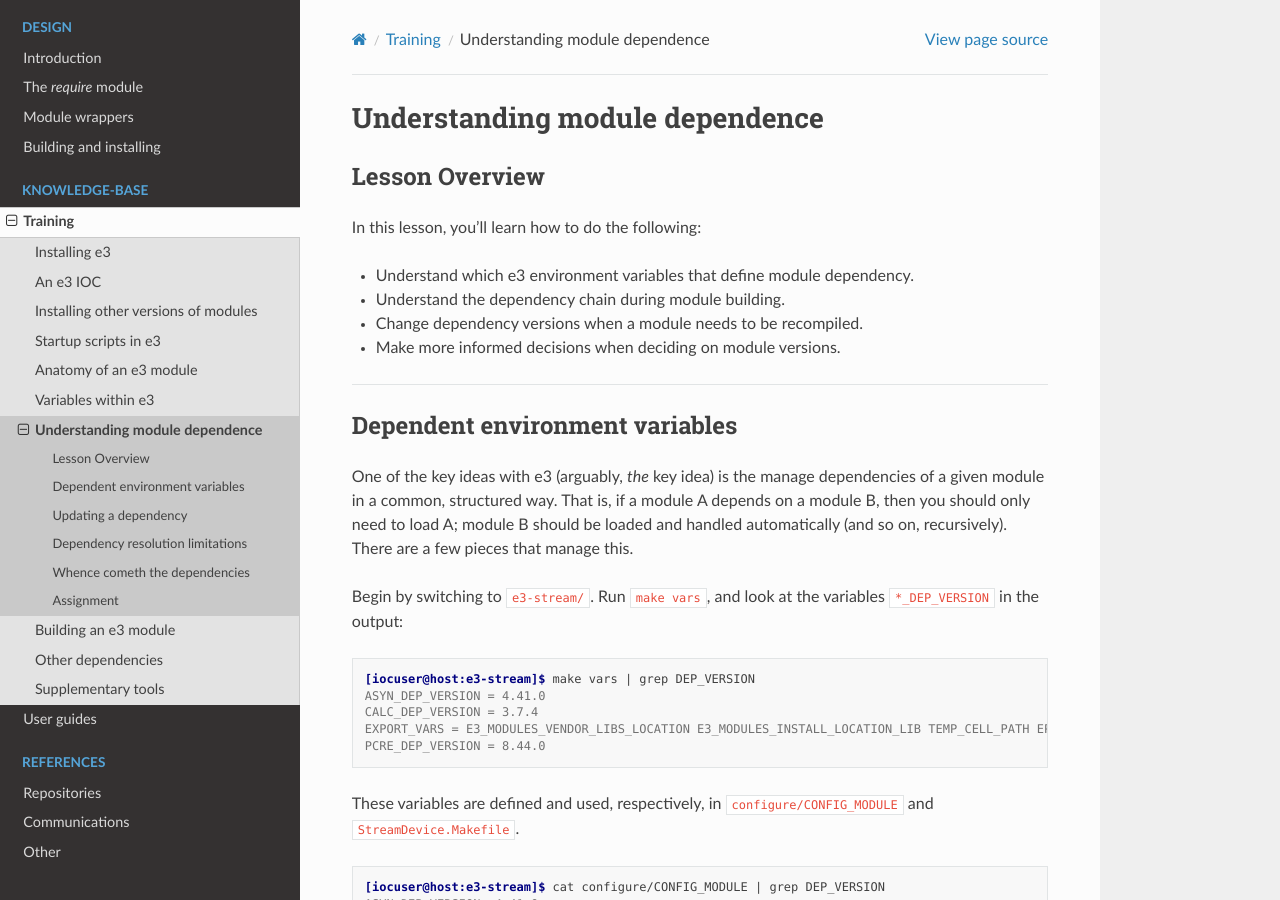
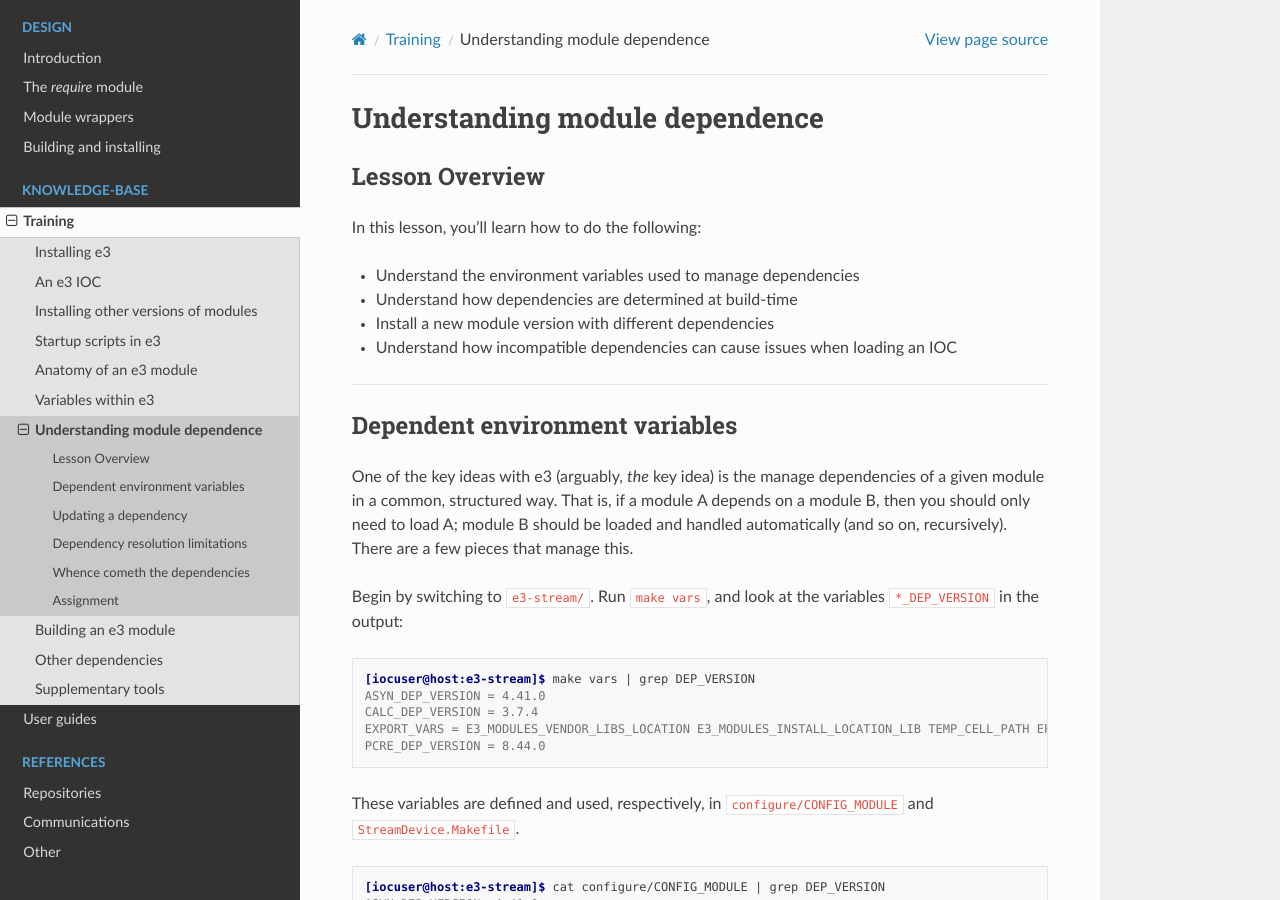
Before and after one commit to ttkorhonen/e3pages, a Sphinx documentation site: the page built from docs/kb/training/workbook/7_module_deps.md, in a window 1280 px wide and 900 px high. Built offline with Sphinx 7.4.7 and the Read the Docs theme 2.0.0, drawn with Linux system fonts in a browser that asks for light colours.

Commit message:
Updated lesson overview

```diff
--- a/docs/kb/training/workbook/7_module_deps.md
+++ b/docs/kb/training/workbook/7_module_deps.md
@@ -4,10 +4,10 @@
 
 In this lesson, you'll learn how to do the following:
 
-* Understand which e3 environment variables that define module dependency.
-* Understand the dependency chain during module building.
-* Change dependency versions when a module needs to be recompiled.
-* Make more informed decisions when deciding on module versions.
+* Understand the environment variables used to manage dependencies
+* Understand how dependencies are determined at build-time
+* Install a new module version with different dependencies
+* Understand how incompatible dependencies can cause issues when loading an IOC
 
 ---
 
```
